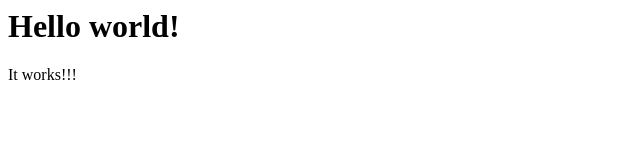
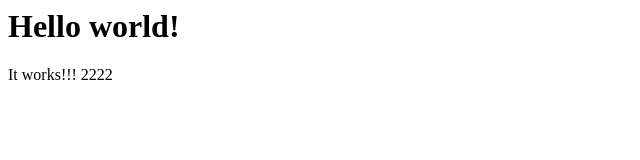
Before and after one commit to janani-humber/http5302, a plain HTML site: page index.html in a window 1280 px wide. Shown: the full height of the page, 0-640 px from the left. Drawn offline with Linux system fonts and the light colour scheme.

Commit message:
Test commits

```diff
--- a/index.html
+++ b/index.html
@@ -1,5 +1,5 @@
 <h1>Hello world!</h1>
 
 <p>
-  It works!!!
+  It works!!! 2222
 </p>
```
